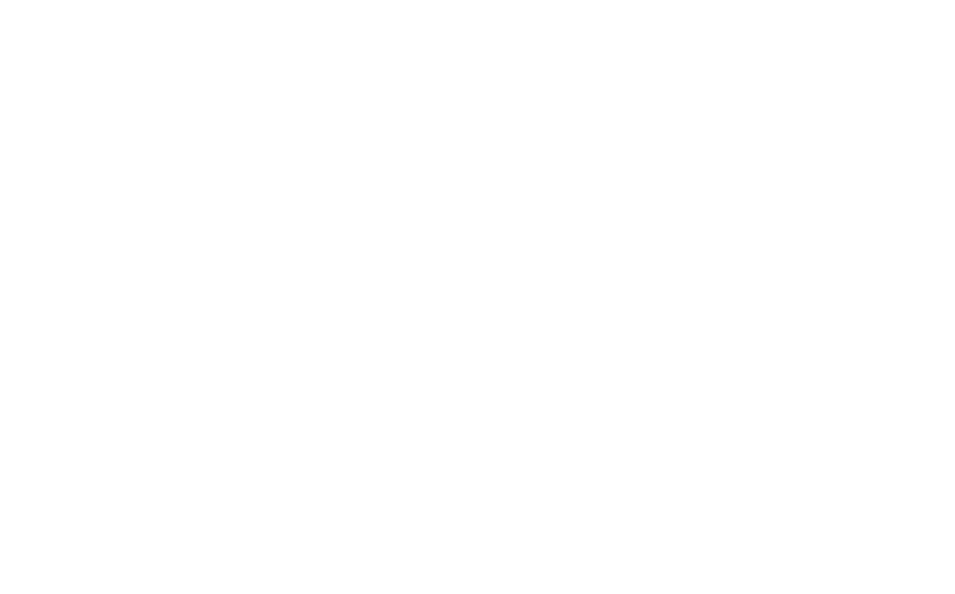
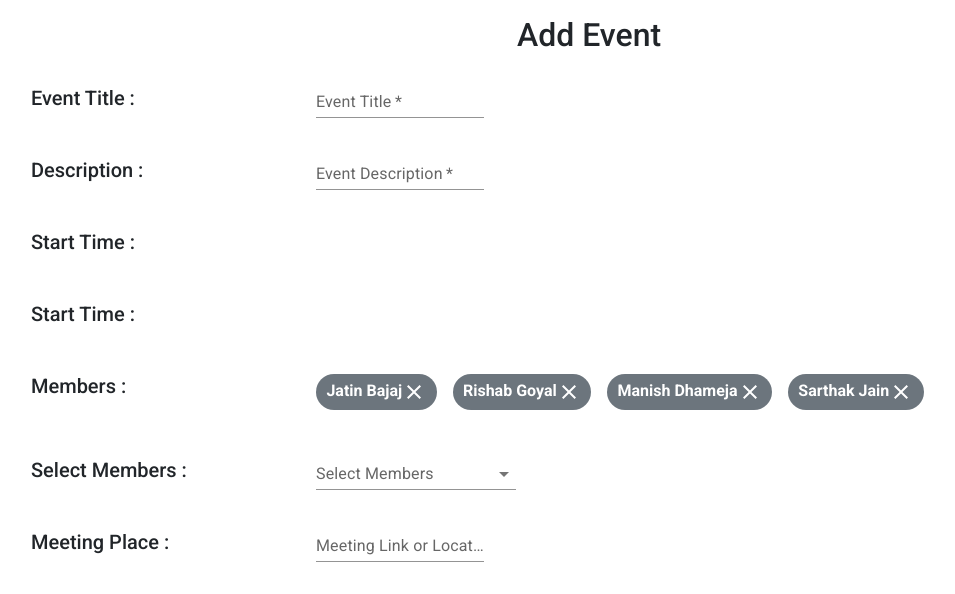
Before and after one commit to ManishDhameja/meeting-scheduler, a React (Create React App) app in the folder client/: page /addevent in a window 1280 px wide. Shown: the top 594 px of the page, without its empty margins (51-1006 px from the left). Built offline with nearby package versions, Linux system fonts and the light colour scheme; a web font is replaced by a local one.

Commit message:
addeventmodal

```diff
--- a/client/src/App.js
+++ b/client/src/App.js
@@ -1,5 +1,6 @@
 import React from 'react';
-import { Route, useLocation, Redirect } from 'react-router-dom';
+import { Route, useLocation, Redirect, BrowserRouter, Switch } from 'react-router-dom';
+import AddEvent from './components/AddEvent/AddEvent';
 import Dashboard from './components/Dashboard/Dashboard';
 
 const App = () => {
@@ -14,7 +15,12 @@
   }
 
   return (
-    <Route path = "/calendar/:year/:month/:date" exact component={Dashboard}/>
+    <BrowserRouter>
+      <Switch>
+        <Route path = "/calendar/:year/:month/:date" exact component={Dashboard}/>
+        <Route path = "/addevent" exact component={AddEvent}/>
+      </Switch>
+    </BrowserRouter>
   );
 }
 
--- /dev/null
+++ b/client/src/components/AddEvent/AddEvent.jsx
@@ -0,0 +1,177 @@
+import React, { useState } from "react";
+import { Modal, ModalBody, TabContent, TabPane } from "reactstrap";
+import ClearIcon from '@material-ui/icons/Clear';
+import { FormControl, InputLabel, Select, MenuItem, TextField} from '@mui/material';
+import AdapterDateFns from '@mui/lab/AdapterDateFns';
+import LocalizationProvider from '@mui/lab/LocalizationProvider';
+import DateTimePicker from '@mui/lab/DateTimePicker';
+
+const AddEvent = () => {
+  const friends = [
+    "Jatin Bajaj",
+    "Rishab Goyal",
+    "Manish Dhameja",
+    "Sarthak Jain",
+  ];
+  const friendList = [
+    "Jatin Bajaj",
+    "Rishab Goyal",
+    "Manish Dhameja",
+    "Sarthak Jain",
+    "Jatin Bajaj",
+    "Rishab Goyal",
+    "Manish Dhameja",
+    "Sarthak Jain",
+  ];
+  const RenderFriends = () =>
+    friends.map((friend, index) => {
+      return (
+        <span
+          key="index"
+          class="badge rounded-pill bg-secondary me-3 mb-3 fs-6"
+        >
+          {friend}
+          <span className="cross">
+            <ClearIcon></ClearIcon>
+          </span>
+        </span>
+      );
+    });
+  const [friendName, setFriendName] = useState("");
+  const [value, setValue] = useState('Controlled');
+  const [start, setStart] = useState(new Date());
+  const [end, setEnd] = useState(new Date());
+
+  const handleChange = (event) => {
+    setFriendName(event.target.value);
+    setValue(event.target.value);
+  };
+  return(
+    <div className="container mt-3">
+            <div className="row">
+              <div className="col-12">
+                  <h2 className="text-center">Add Event</h2>
+              </div>
+            </div>
+            <div className="row py-2">
+              <div className="col-3">
+                <h5 className="my-3">Event Title :</h5>
+              </div>
+              <div className="col-9">
+              <TextField
+                id="standard-textarea"
+                label="Event Title"
+                required
+                multiline
+                variant="standard"
+              />
+              </div>
+            </div>
+            <div className="row py-2">
+              <div className="col-3">
+                <h5 className="my-3">Description :</h5>
+              </div>
+              <div className="col-9">
+              <TextField
+                id="standard-textarea"
+                label="Event Description"
+                required
+                multiline
+                variant="standard"
+              />
+              </div>
+            </div>
+            <div className="row py-2">
+              <div className="col-3">
+                <h5 className="my-3">Start Time :</h5>
+              </div>
+              <div className="col-9 mt-3">
+              <LocalizationProvider dateAdapter={AdapterDateFns}>
+                <DateTimePicker
+                    renderInput={(params) => <TextField {...params} />}
+                    label=""
+                    value={start}
+                    onChange={(newValue) => {
+                        setStart(newValue);
+                    }}
+                    minDateTime={new Date()}
+                />
+                </LocalizationProvider>
+              </div>
+            </div>
+            <div className="row py-2">
+              <div className="col-3">
+                <h5 className="my-3">Start Time :</h5>
+              </div>
+              <div className="col-9 mt-3">
+              <LocalizationProvider dateAdapter={AdapterDateFns}>
+                <DateTimePicker
+                    renderInput={(params) => <TextField {...params} />}
+                    label=""
+                    value={end}
+                    onChange={(newValue) => {
+                        setEnd(newValue);
+                    }}
+                    minDateTime={new Date()}
+                />
+                </LocalizationProvider>
+              </div>
+            </div>
+            <div className="row py-2">
+              <div className="col-3">
+                <h5 className="my-3">Members :</h5>
+              </div>
+              <div className="col-9 mt-3">
+                <div><RenderFriends/></div>
+              </div>
+            </div>
+
+            <div className="row py-2">
+              <div className="col-3">
+                <h5 className="my-3">Select Members :</h5>
+              </div>
+              <div className="col-9">
+                <FormControl variant="standard" sx={{ m: 0,p:0, minWidth: 200 }}>
+                  <InputLabel id="demo-simple-select-standard-label">Select Members</InputLabel>
+                  <Select
+                    labelId="demo-simple-select-standard-label"
+                    id="demo-simple-select-standard"
+                    value={friendName}
+                    onChange={handleChange}
+                    label="Members"
+                  >
+                    <MenuItem value="">
+                      <em>None</em>
+                    </MenuItem>
+                    {
+                      friendList.map((friend, index) => {
+                        return (<MenuItem key={index} value={friend}>{friend}</MenuItem>);
+                      })
+                    }
+                  </Select>
+                </FormControl>
+              </div>
+            </div>
+            <div className="row py-2">
+              <div className="col-3">
+                <h5 className="my-3">Meeting Place :</h5>
+              </div>
+              <div className="col-9">
+              <TextField
+                id="standard-textarea"
+                label="Meeting Link or Location"
+                multiline
+                variant="standard"
+              />
+              </div>
+            </div>
+            <div className="row py-2">
+            {/* <div className="d-flex justify-content-end">
+                    <button type="button" class="btn-pay btn-outline-dark">Save</button>
+                 </div> */}
+            </div>
+          </div>
+  );
+};
+
+export default AddEvent;
```
Also changed, not shown: client/package.json (+9 -0 lines), client/src/components/AddEvent/AddEvent.css (added), 1 other file (tests, documents, lock files or other folders).
